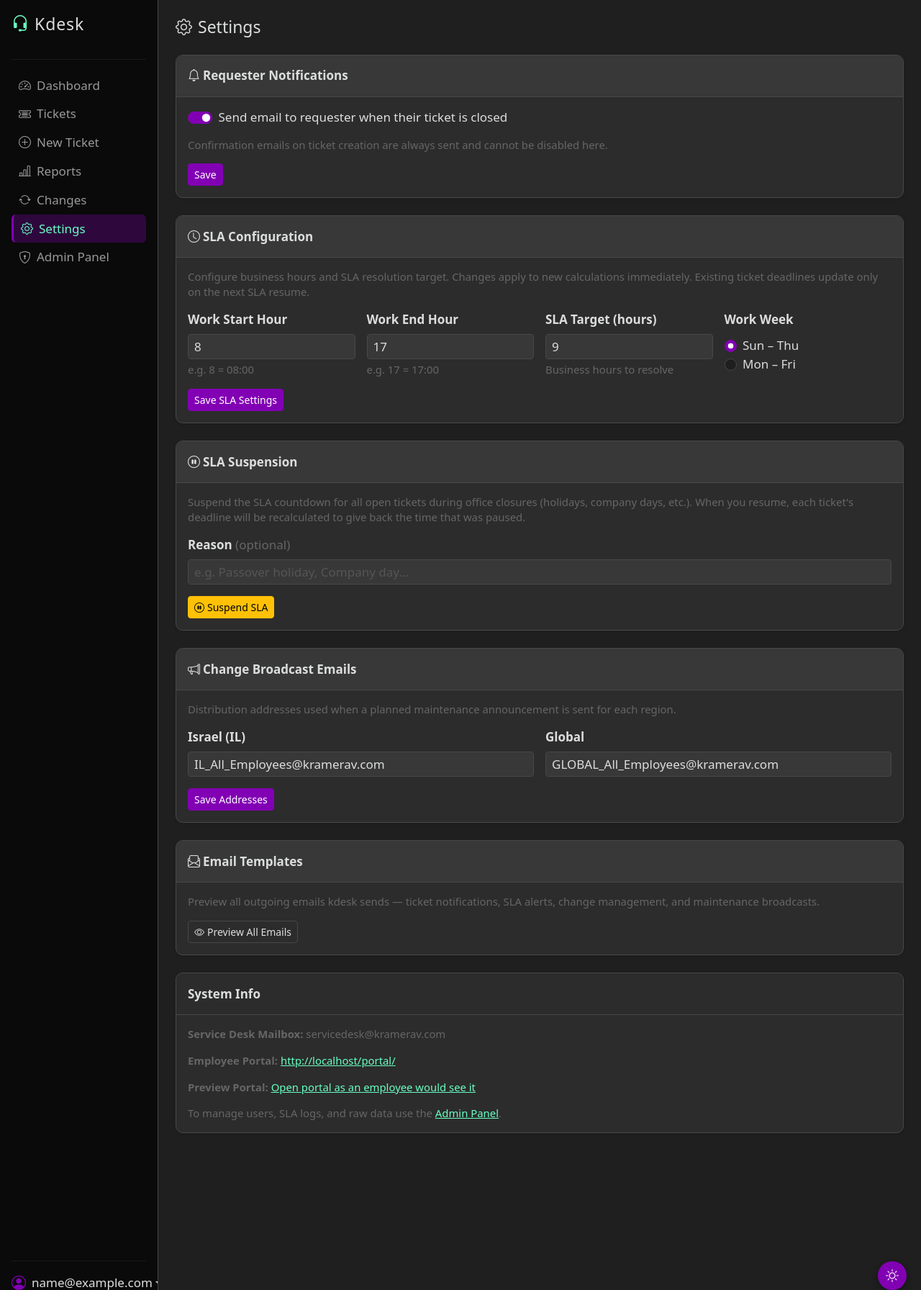
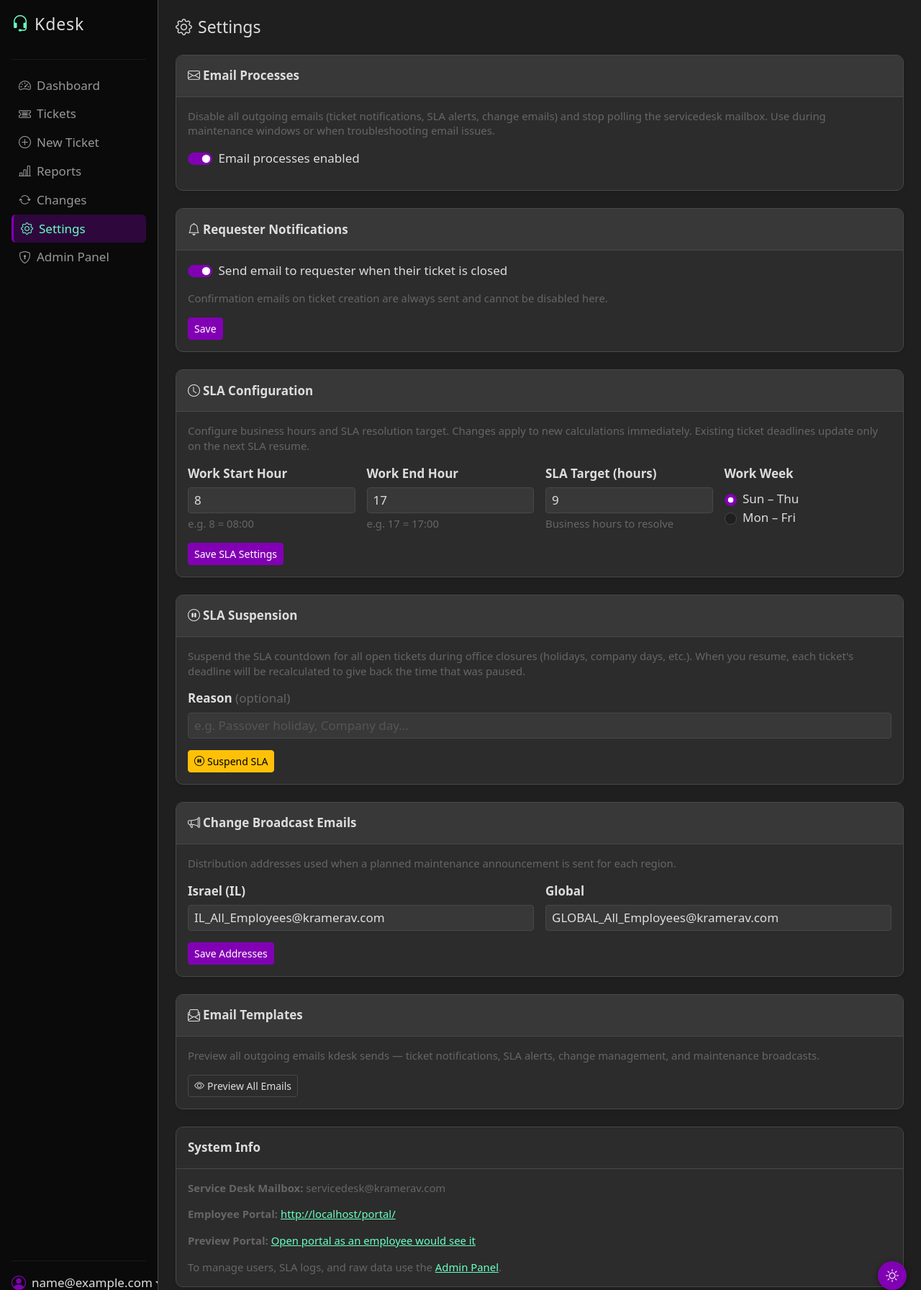
Before and after one commit to omricn/kdesk, a Django app: page /settings/ in a window 1280 px wide. Shown: the top 1792 px of the page at 72% size. Run offline with Django 4.2, Linux system fonts and the light colour scheme; the visitor is signed in with stand-in values (Sample User, id 1); data that the repository does not hold is empty; parts of the project's set-up code (start-up, migrations or seed data) failed here and were passed over.

Commit message:
Add portal quick links to admin profile; add global email kill switch
- templates/users/profile.html: show Employee Portal URL and Preview Portal link for all admins
- templates/settings.html: add Email Processes toggle card at top (auto-submits on toggle, red banner when disabled)
- tickets/views.py: emails_toggle POST action + emails_enabled context
- tasks/scheduled.py: kill switch checked in poll_mailbox, _send_notification_email, _send_maintenance_announcement

Co-Authored-By: Claude Sonnet 4.6 <noreply@anthropic.com>

```diff
--- a/templates/settings.html
+++ b/templates/settings.html
@@ -4,6 +4,41 @@
 
 {% block content %}
 <h4 class="mb-4"><i class="bi bi-gear me-2"></i>Settings</h4>
+
+<!-- Email Kill Switch -->
+<div class="card border-0 shadow-sm mb-4 {% if not emails_enabled %}border-danger{% endif %}">
+  <div class="card-header fw-semibold {% if not emails_enabled %}bg-danger text-white{% endif %}">
+    <i class="bi bi-envelope{% if not emails_enabled %}-slash{% endif %} me-1"></i>Email Processes
+    {% if not emails_enabled %}<span class="badge bg-white text-danger ms-2">DISABLED</span>{% endif %}
+  </div>
+  <div class="card-body">
+    {% if not emails_enabled %}
+    <div class="alert alert-danger mb-3 py-2">
+      <i class="bi bi-exclamation-triangle-fill me-1"></i>
+      <strong>All email activity is currently disabled.</strong>
+      No emails are being sent and the mailbox is not being polled for new tickets.
+    </div>
+    {% else %}
+    <p class="text-muted small mb-3">
+      Disable all outgoing emails (ticket notifications, SLA alerts, change emails) and stop polling
+      the servicedesk mailbox. Use during maintenance windows or when troubleshooting email issues.
+    </p>
+    {% endif %}
+    <form method="post">
+      {% csrf_token %}
+      <input type="hidden" name="action" value="emails_toggle">
+      <div class="form-check form-switch mb-3">
+        <input class="form-check-input" type="checkbox" role="switch"
+               name="emails_enabled" id="emails_enabled"
+               {% if emails_enabled %}checked{% endif %}
+               onchange="this.form.submit()">
+        <label class="form-check-label" for="emails_enabled">
+          Email processes enabled
+        </label>
+      </div>
+    </form>
+  </div>
+</div>
 
 <!-- Requester Notifications -->
 <div class="card border-0 shadow-sm mb-4">
--- a/tickets/views.py
+++ b/tickets/views.py
@@ -672,6 +672,15 @@ def settings_view(request):
             messages.success(request, 'SLA configuration saved.')
             return redirect('settings')
 
+        elif action == 'emails_toggle':
+            val = '1' if 'emails_enabled' in request.POST else '0'
+            SystemSetting.set('emails_enabled', val)
+            if val == '1':
+                messages.success(request, 'Email processes re-enabled.')
+            else:
+                messages.warning(request, 'All email processes disabled. No emails will be sent or polled.')
+            return redirect('settings')
+
         elif action == 'change_broadcast':
             il_email = request.POST.get('change_broadcast_il', '').strip()
             global_email = request.POST.get('change_broadcast_global', '').strip()
@@ -724,6 +733,7 @@ def settings_view(request):
         'sla_work_days':  SystemSetting.get('sla_work_days',  '6,0,1,2,3'),
         'change_broadcast_il':     SystemSetting.get('change_broadcast_il',     'IL_All_Employees@kramerav.com'),
         'change_broadcast_global': SystemSetting.get('change_broadcast_global', 'GLOBAL_All_Employees@kramerav.com'),
+        'emails_enabled': SystemSetting.get('emails_enabled', '1') == '1',
     }
     return render(request, 'settings.html', context)
 
```
Also changed, not shown: tasks/scheduled.py (+12 -0 lines), templates/users/profile.html (+14 -0 lines).
